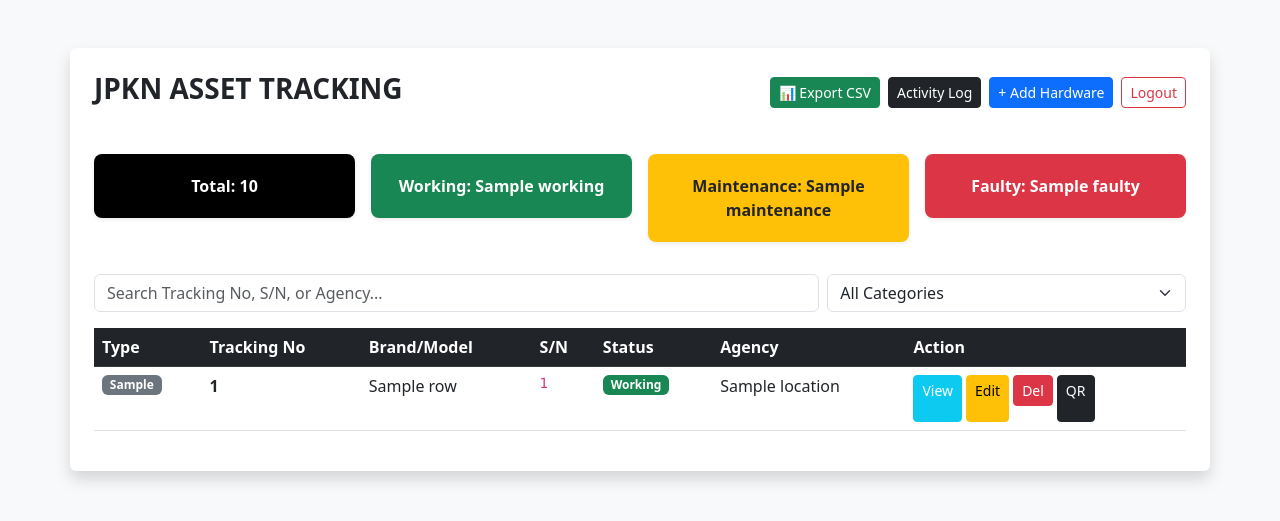
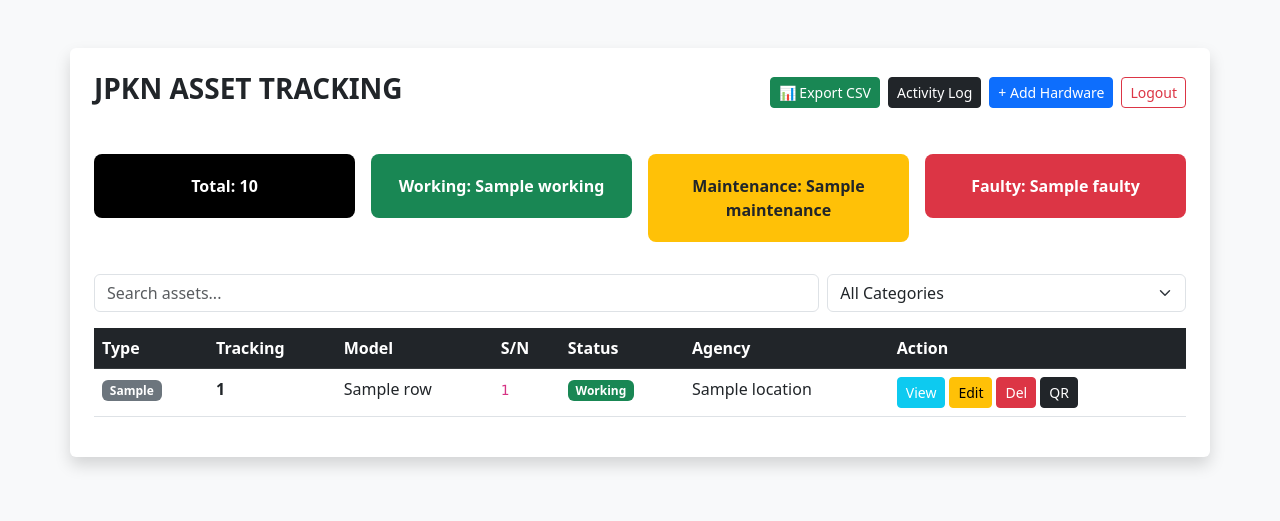
Before and after one commit to Fakhrul0029/Asset-Tracker-System-New-, a Python web app: template templates/assets.html in a window 1280 px wide. Shown: the top 521 px of the page. Run offline with Jinja, Linux system fonts and the light colour scheme; the template is opened without the code that fills it: most values are stand-ins (such as "Sample title", 1, 10 or a date in 2020).

Commit message:
Refactor assets.html for better structure and styles
Refactor HTML structure and styles in assets.html for improved readability and maintainability.

```diff
--- a/templates/assets.html
+++ b/templates/assets.html
@@ -1,12 +1,17 @@
-<assets html>
+<!DOCTYPE html>
 <html>
+
 <head>
+
     <title>ASSETS TRACKING - Dashboard</title>
 
-    <link rel="stylesheet" href="https://cdn.jsdelivr.net/npm/bootstrap@5.3.0/dist/css/bootstrap.min.css">
+    <link rel="stylesheet"
+          href="https://cdn.jsdelivr.net/npm/bootstrap@5.3.0/dist/css/bootstrap.min.css">
+
     <script src="https://code.jquery.com/jquery-3.6.0.min.js"></script>
 
     <style>
+
         .stat-card {
             padding: 20px;
             border-radius: 8px;
@@ -15,23 +20,13 @@
             font-weight: bold;
         }
 
-        .bg-black {
-            background: #212529;
-        }
+        .bg-black { background:#212529; }
+        .bg-green { background:#198754; }
+        .bg-yellow { background:#ffc107; color:#212529 !important; }
+        .bg-red { background:#dc3545; }
 
-        .bg-green {
-            background: #198754;
-        }
+    </style>
 
-        .bg-yellow {
-            background: #ffc107;
-            color: #212529 !important;
-        }
-
-        .bg-red {
-            background: #dc3545;
-        }
-    </style>
 </head>
 
 <body class="p-5 bg-light">
@@ -47,29 +42,26 @@
 
         <div class="d-flex gap-2">
 
-                <!-- EXPORT -->
             <a href="/export" class="btn btn-success btn-sm">
                 📊 Export CSV
             </a>
 
-                <!-- ACTIVITY LOG -->
             <a href="/activity" class="btn btn-dark btn-sm">
                 Activity Log
             </a>
 
-                <!-- ADD -->
             <a href="/add" class="btn btn-primary btn-sm">
                 + Add Hardware
             </a>
 
-                <!-- ADMIN -->
-                {% if session['user'] == 'admin' %}
+            {% if session['role'] == 'admin' %}
+
             <a href="/admin" class="btn btn-warning btn-sm">
                 Admin Panel
             </a>
+
             {% endif %}
 
-                <!-- LOGOUT -->
             <a href="/logout" class="btn btn-outline-danger btn-sm">
                 Logout
             </a>
@@ -78,70 +70,53 @@
 
     </div>
 
-        <!-- DASHBOARD COUNTERS -->
+    <!-- STATS -->
     <div class="row mt-4 g-3">
 
         <div class="col-md-3">
-                <div class="stat-card bg-black shadow-sm">
+            <div class="stat-card bg-black">
                 Total: {{ total }}
             </div>
         </div>
 
         <div class="col-md-3">
-                <div class="stat-card bg-green shadow-sm">
+            <div class="stat-card bg-green">
                 Working: {{ working }}
             </div>
         </div>
 
         <div class="col-md-3">
-                <div class="stat-card bg-yellow shadow-sm">
+            <div class="stat-card bg-yellow">
                 Maintenance: {{ maintenance }}
             </div>
         </div>
 
         <div class="col-md-3">
-                <div class="stat-card bg-red shadow-sm">
+            <div class="stat-card bg-red">
                 Faulty: {{ faulty }}
             </div>
         </div>
 
     </div>
 
-        <!-- SEARCH + FILTER -->
+    <!-- SEARCH -->
     <div class="row mt-4 g-2">
 
         <div class="col-md-8">
-                <input
-                    type="text"
-                    id="liveSearch"
+            <input type="text" id="liveSearch"
                    class="form-control"
-                    placeholder="Search Tracking No, S/N, or Agency..."
-                >
+                   placeholder="Search assets...">
         </div>
 
         <div class="col-md-4">
 
             <select id="typeFilter" class="form-select">
 
-                    <option value="">
-                        All Categories
-                    </option>
-
-                    <option value="Laptop">
-                        Laptops
-                    </option>
-
-                    <option value="PC">
-                        PCs
-                    </option>
-
-                    <option value="Monitor">
-                        Monitors
-                    </option>
-
-                    <option value="Printer">
-                        Printers
-                    </option>
+                <option value="">All Categories</option>
+                <option value="Laptop">Laptop</option>
+                <option value="PC">PC</option>
+                <option value="Monitor">Monitor</option>
+                <option value="Printer">Printer</option>
 
             </select>
 
@@ -153,17 +128,15 @@
     <table class="table mt-3 table-hover">
 
         <thead class="table-dark">
-
             <tr>
                 <th>Type</th>
-                    <th>Tracking No</th>
-                    <th>Brand/Model</th>
+                <th>Tracking</th>
+                <th>Model</th>
                 <th>S/N</th>
                 <th>Status</th>
                 <th>Agency</th>
                 <th>Action</th>
             </tr>
-
         </thead>
 
         <tbody id="assetTable">
@@ -178,84 +151,53 @@
                     </span>
                 </td>
 
-                    <td>
-                        <strong>
-                            {{ row.tracking_number }}
-                        </strong>
-                    </td>
-
-                    <td>
-                        {{ row.cpu_name }}
-                    </td>
-
-                    <td>
-                        <code>
-                            {{ row.serial_number }}
-                        </code>
-                    </td>
+                <td><strong>{{ row.tracking_number }}</strong></td>
+                <td>{{ row.cpu_name }}</td>
+                <td><code>{{ row.serial_number }}</code></td>
 
                 <td>
 
                     <span class="badge
                         {% if row.status == 'Working' %}
                             bg-success
-
                         {% elif row.status == 'Maintenance' %}
                             bg-warning text-dark
-
                         {% else %}
                             bg-danger
                         {% endif %}
                     ">
-
                         {{ row.status }}
-
                     </span>
 
                 </td>
 
-                    <td>
-                        {{ row.location }}
-                    </td>
+                <td>{{ row.location }}</td>
 
-                    <!-- ACTION BUTTONS -->
                 <td class="d-flex gap-1">
 
-                        <!-- VIEW -->
                     <a href="/asset/{{ row.id }}"
                        class="btn btn-sm btn-info text-white">
-
                         View
-
                     </a>
 
-                        <!-- EDIT -->
                     <a href="/edit/{{ row.id }}"
                        class="btn btn-sm btn-warning">
-
                         Edit
-
                     </a>
 
-                        <!-- DELETE -->
                     <form action="/delete/{{ row.id }}"
                           method="POST"
-                              onsubmit="return confirm('Delete?');">
+                          onsubmit="return confirm('Delete this asset?');">
 
                         <button class="btn btn-sm btn-danger">
-
                             Del
-
                         </button>
 
                     </form>
 
-                        <!-- QR -->
                     <a href="/qr/{{ row.id }}"
                        class="btn btn-sm btn-dark">
-
                         QR
-
                     </a>
 
                 </td>
@@ -270,7 +212,7 @@
 
 </div>
 
-    <!-- SEARCH FILTER SCRIPT -->
+<!-- FILTER SCRIPT -->
 <script>
 
 $(document).ready(function(){
@@ -283,15 +225,8 @@
         $("#assetTable tr").filter(function() {
 
             $(this).toggle(
-
                 $(this).text().toLowerCase().indexOf(s) > -1 &&
-
-                        (
-                            t === "" ||
-
-                            $(this).attr("data-type").toLowerCase() === t
-                        )
-
+                (t === "" || $(this).attr("data-type").toLowerCase() === t)
             );
 
         });
@@ -299,7 +234,6 @@
     }
 
     $("#liveSearch").on("keyup", filter);
-
     $("#typeFilter").on("change", filter);
 
 });
```
Lines whose indentation alone changed are shown as unchanged.
